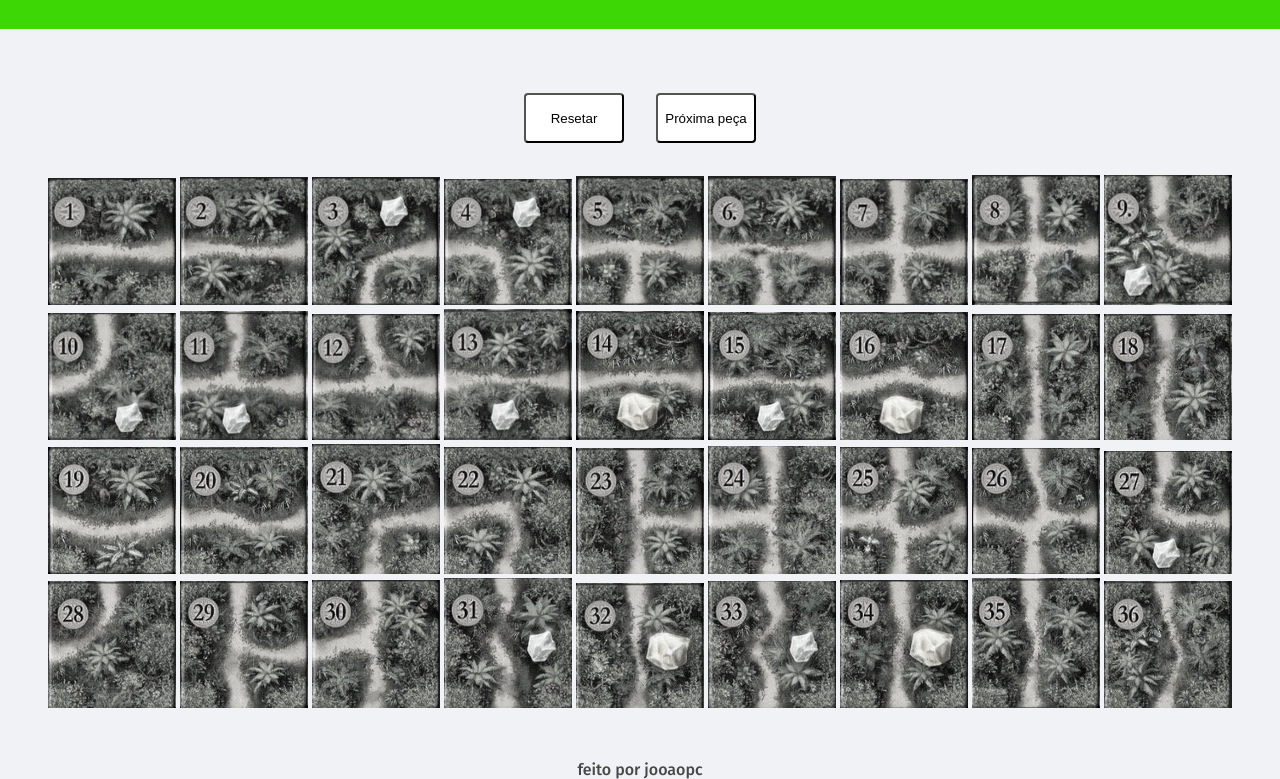
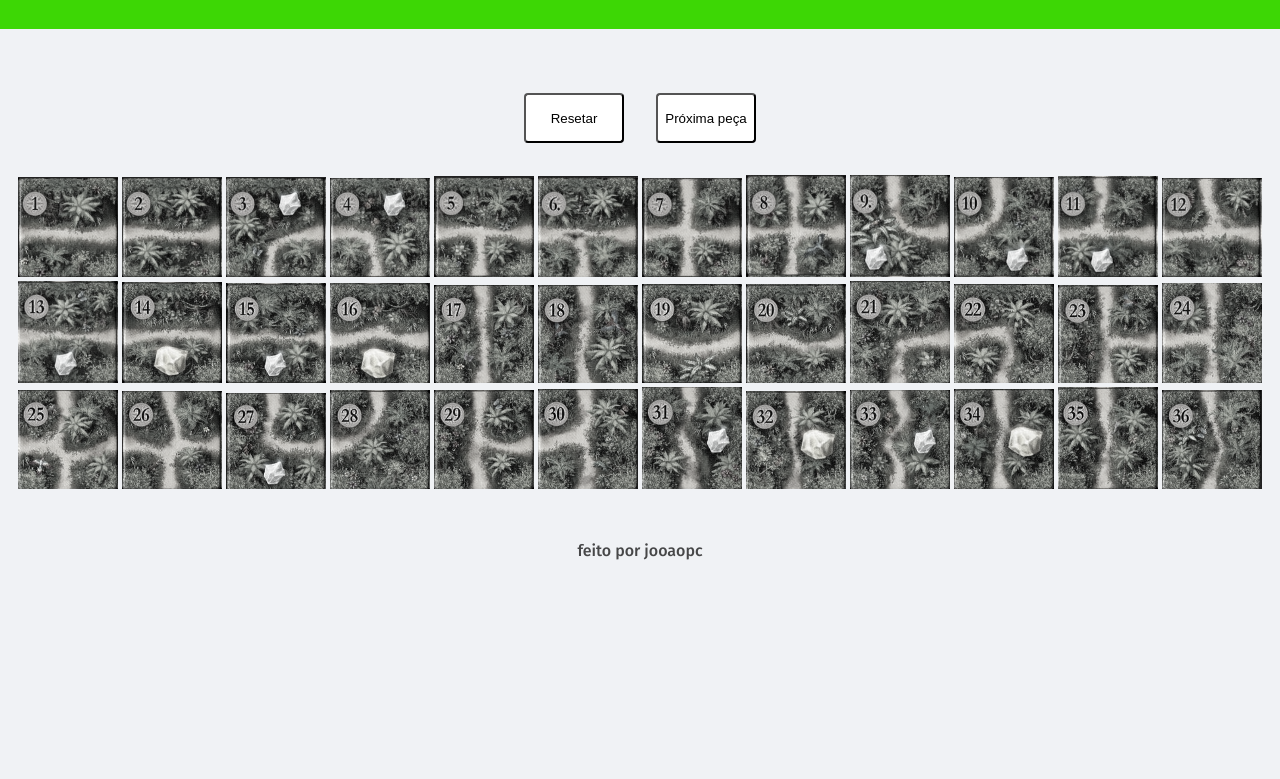
Before and after one commit to jooaopc/karuba_randomizer, a plain HTML site: page index.html in a window 1280 px wide. Shown: the part 73-852 px from the top of the page. After the commit the page ends 800 px from the top, so only its background shows below. Drawn offline with Linux system fonts and the light colour scheme.

Commit message:
corrigi tamanho img

```diff
--- a/script.js
+++ b/script.js
@@ -31,6 +31,8 @@ function getImgAdress(id) {
 function reset() {
     let elements = document.querySelectorAll("#previous-tiles img")
 
+    document.getElementById("current-tile").innerHTML = ""
+
     elements.forEach(element => {
         element.classList.add("unpicked")
     });
@@ -40,4 +42,5 @@ function reset() {
     ]
 
     document.getElementById("next-tile").disabled = false
+
 }
--- a/style.css
+++ b/style.css
@@ -40,6 +40,7 @@ div#current-tile {
 #current-tile img {
     width: 30%;
     height: 30%;
+    max-width: 300px;
 }
 
 
@@ -57,6 +58,7 @@ div#next-reset {
 #previous-tiles img {
     width: 10%;
     height: 10%;
+    max-width: 100px;
 }
 
 .unpicked {
```
